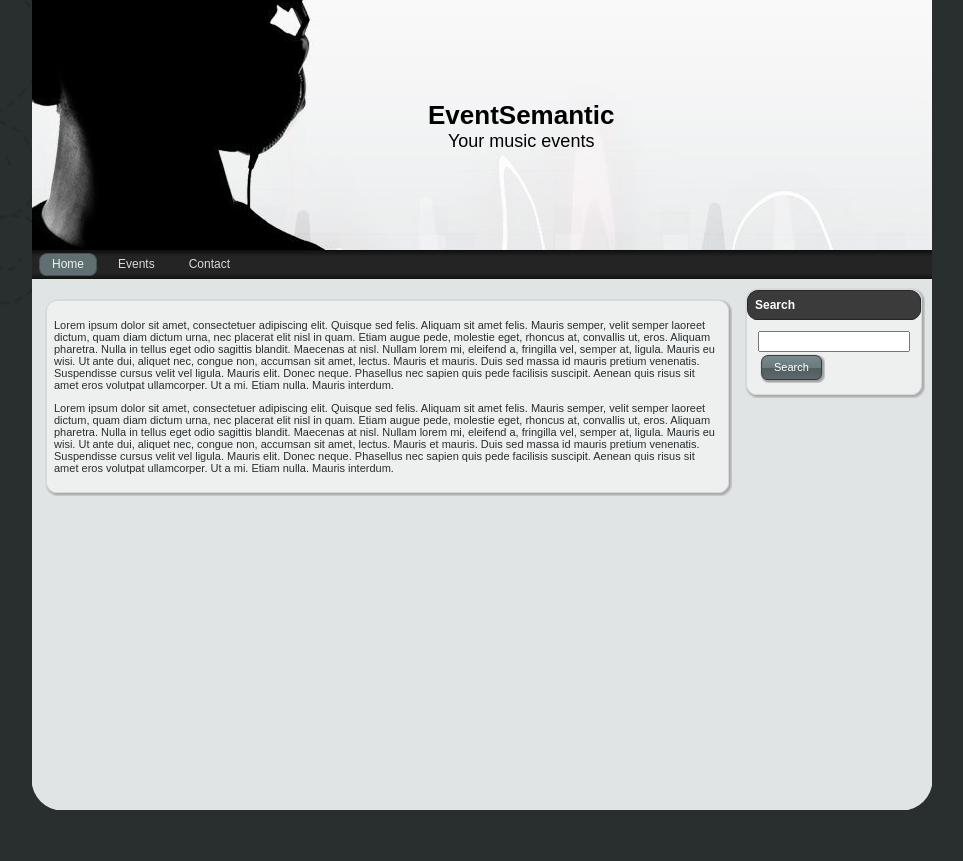
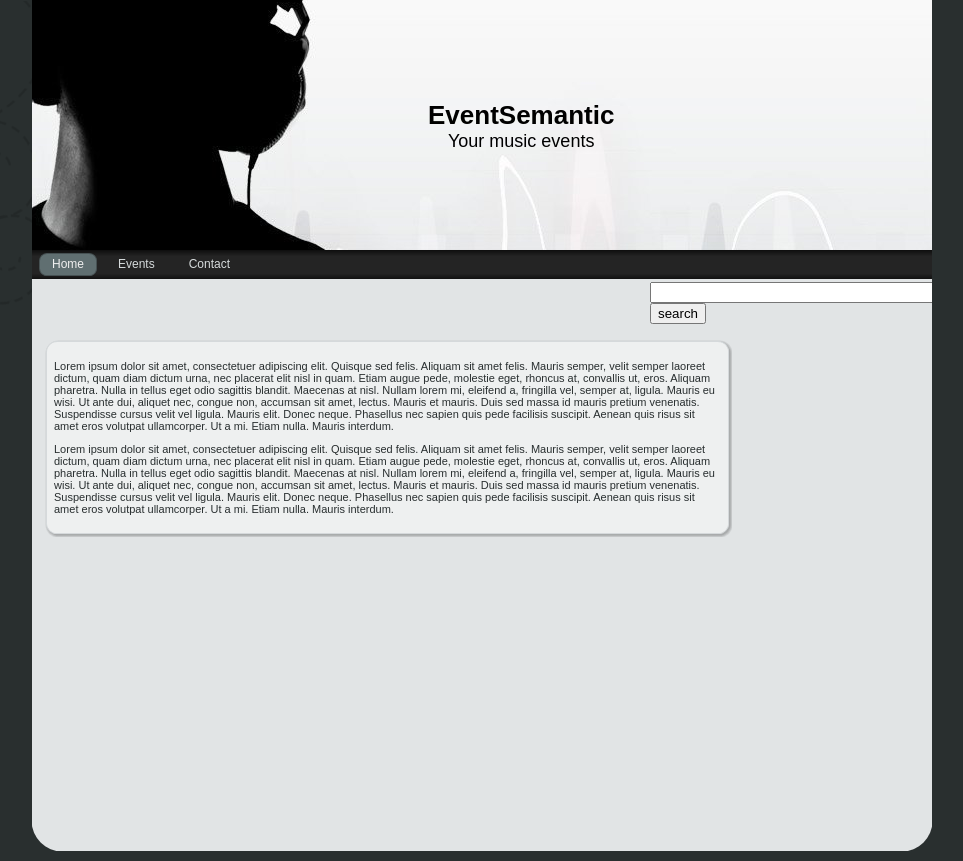
Before and after one commit to joaor/Event_Semantic, a Django app: template event_semantics/events/templates/events/home.html in a window 1280 px wide. Shown: the top 861 px of the page, without its empty margins (158-1121 px from the left). Before the commit the page ends 810 px from the top, so only its background shows below. Run offline with Django 3.2, Linux system fonts and the light colour scheme; the template is opened without the code that fills it, so the values that code supplies are empty; parts of the project's set-up code (start-up, migrations or seed data) failed here and were passed over.

Commit message:
novos templates integrados, falta home e contact

```diff
--- a/event_semantics/events/templates/base.html
+++ b/event_semantics/events/templates/base.html
@@ -1,10 +1,11 @@
+
 <!DOCTYPE html PUBLIC "-//W3C//DTD XHTML 1.0 Transitional//EN" "http://www.w3.org/TR/xhtml1/DTD/xhtml1-transitional.dtd">
 <html xmlns="http://www.w3.org/1999/xhtml" xml:lang="en" lang="en">
 
 <head>
     <title> EventSemantic </title>
     <meta http-equiv="Content-Type" content="text/html;charset=utf-8" />
-	<link rel="stylesheet" type="text/css" href="/media/css/style.css" media="screen"/>
+    <link rel="stylesheet" href="/media/css/style.css" type="text/css" />
 	{% block headers%}{% endblock %}
 </head>
 
@@ -27,15 +28,23 @@
                 </div>
 
                 <div class="nav">
-					{% block main_menu%}{% endblock %}
+                    {% block main_menu%}{% endblock %}
+                    <ul class="menu" style="width:31%; float:right">
+                        <li><form method="get" id="searchform" action="{% url search %}">
+                                <input type="text" value="" name="search_words" id="s" size="38"/>
+                                <input type="submit" name="search" id="s1" value="search"/>
+                            </form>
+                        </li>
+                    </ul>
                     <div class="l"></div>
                     <div class="r"><div></div></div>
                 </div>
 
                 <div class="contentLayout">
-                    <div class="content">
-						{% block scroll%}{% endblock %}
+                    <div class="content" >
+                		{% block scroll%}{% endblock %}
                             <div class="Block-body">
+
                                 <div class="Block-tl"></div>
                                 <div class="Block-tr"><div></div></div>
                                 <div class="Block-bl"><div></div></div>
@@ -46,51 +55,15 @@
                                 <div class="Block-cr"><div></div></div>
                                 <div class="Block-cc"></div>
                             	{% block content%}{% endblock %}
-								{% block pagination%}{% endblock %}
-                            </div>
-                        </div>
-                    </div>
-            		{% block browsing_menu%}{% endblock %}
-                    <div class="Block" >
-                        <div class="Block-body">
-                            <div class="BlockHeader" >
-                                Search
-                                <div class="l"></div>
-                                <div class="r"><div></div></div>
-                            </div>
-                        <div class="BlockContent">
-                            <div class="BlockContent-body">
 
-                                <form method="get" id="searchform" action="{% url search %}">
-                                    <input type="text" value="" name="search_words" id="s" style="width: 95%;" />
-                                    <button class="Button" type="submit" name="search">
-                                        <span class="btn">
-                                            <span class="t">Search</span>
-                                            <span class="r"><span></span></span>
-                                            <span class="l"></span>
-                                        </span>
-                                    </button>
-                                </form>
 
                             </div>
                         </div>
+
                     </div>
-
-                    <div class="Block-tl"></div>
-                    <div class="Block-tr"><div></div></div>
-                    <div class="Block-bl"><div></div></div>
-                    <div class="Block-br"><div></div></div>
-                    <div class="Block-tc"><div></div></div>
-                    <div class="Block-bc"><div></div></div>
-                    <div class="Block-cl"><div></div></div>
-                    <div class="Block-cr"><div></div></div>
-                    <div class="Block-cc"></div>
-
                 </div>
+                {% block browsing_menu%}{% endblock %}
             </div>
-
-        </div>
-
         <div class="Sheet-tl"></div>
         <div class="Sheet-tr"><div></div></div>
         <div class="Sheet-bl"><div></div></div>
@@ -102,6 +75,5 @@
         <div class="Sheet-cc"></div>
 
     </div>
-
 </body>
 </html>
--- a/event_semantics/media/css/style.css
+++ b/event_semantics/media/css/style.css
@@ -92,6 +92,7 @@ a:hover
   position: relative;
   overflow: hidden;
   z-index: 0;
+
   width: 900px;
 
 
@@ -180,6 +181,7 @@ a:hover
   overflow: hidden;
   z-index: -1;
   bottom: 0;
+
   left: 0;
   width: 30px;
   height: 30px;
@@ -241,6 +243,7 @@ a:hover
 {
   background: none;
   behavior: expression(this.runtimeStyle.filter?'':this.runtimeStyle.filter="progid:DXImageTransform.Microsoft.AlphaImageLoader(src='" + (function(){var t=document.getElementsByTagName('link');for(var i=0;i<t.length;i++){var l=t[i];if(l.href&&/style\\.css$/.test(l.href))return l.href.replace('style.css','');}return '';})()+"/media/images/Sheet-s.png',sizingMethod='crop')");
+
 }
 
 .Sheet-tc
@@ -523,6 +526,7 @@ div.Header  div
 {
   visibility: visible;
   top: 100%;
+
 }
 
 .menu li li:hover>ul
@@ -705,6 +709,7 @@ div.Header  div
 {
   background-position: left top;
   background-repeat: no-repeat;
+  /*background-color: black;*/
   background-image: url('/media/images/nav.png');
 }
 
@@ -715,6 +720,24 @@ div.Header  div
   behavior: expression(this.runtimeStyle.filter?'':this.runtimeStyle.filter="progid:DXImageTransform.Microsoft.AlphaImageLoader(src='" + (function(){var t=document.getElementsByTagName('link');for(var i=0;i<t.length;i++){var l=t[i];if(l.href&&/style\\.css$/.test(l.href))return l.href.replace('style.css','');}return '';})()+"/media/images/nav.png',sizingMethod='crop')");
 }
 /* end Menu */
+
+.browseDate
+{
+    float:left;
+    width: 16%;
+    text-align:center;
+    color: #000000;
+    margin: 10px 0px;
+}
+
+.browseDate a.active
+{
+    background-color: #e1e4e5;
+    -moz-border-radius: 5px 1px;
+    border: 1px solid #acacac;
+    padding: 3px 20px;
+    color: #acacac;
+}
 
 /* begin MenuItem */
 .menu ul li
@@ -830,6 +853,7 @@ div.Header  div
 }
 
 .menu a.active span
+
 {
   background-position: right -46px;
 }
@@ -924,6 +948,7 @@ button.Button, a.Button
 }
 
 .Button .r
+
 {
   display: block;
   position: absolute;
@@ -1120,6 +1145,7 @@ button.Button, a.Button
 {
   background: none;
   behavior: expression(this.runtimeStyle.filter?'':this.runtimeStyle.filter="progid:DXImageTransform.Microsoft.AlphaImageLoader(src='" + (function(){var t=document.getElementsByTagName('link');for(var i=0;i<t.length;i++){var l=t[i];if(l.href&&/style\\.css$/.test(l.href))return l.href.replace('style.css','');}return '';})()+"/media/images/Block-s.png',sizingMethod='crop')");
+
 }
 
 .Block-br
@@ -1381,6 +1407,7 @@ button.Button, a.Button
 * html .BlockHeader .l
 {
   width: expression(this.parentNode.offsetWidth-11+'px');
+
 }
 
 .BlockHeader .r
@@ -1679,6 +1706,7 @@ text-decoration:none;
 	text-align:center;
 	background-color:#E2EBED;
 	font-family: Trebuchet MS, Lucida Sans Unicode, Arial, sans-serif;
+
 	margin:0px;
 	padding:0px;
 }
@@ -1769,6 +1797,7 @@ text-decoration:none;
 .dhtmlgoodies_subMenu ul{
 	margin:0px;
 	padding:0px;
+
 }
 .dhtmlgoodies_subMenu ul li{
 	list-style-type:none;
```
Also changed, not shown: event_semantics/events/templates/events/event_list.html (+99 -49 lines).
